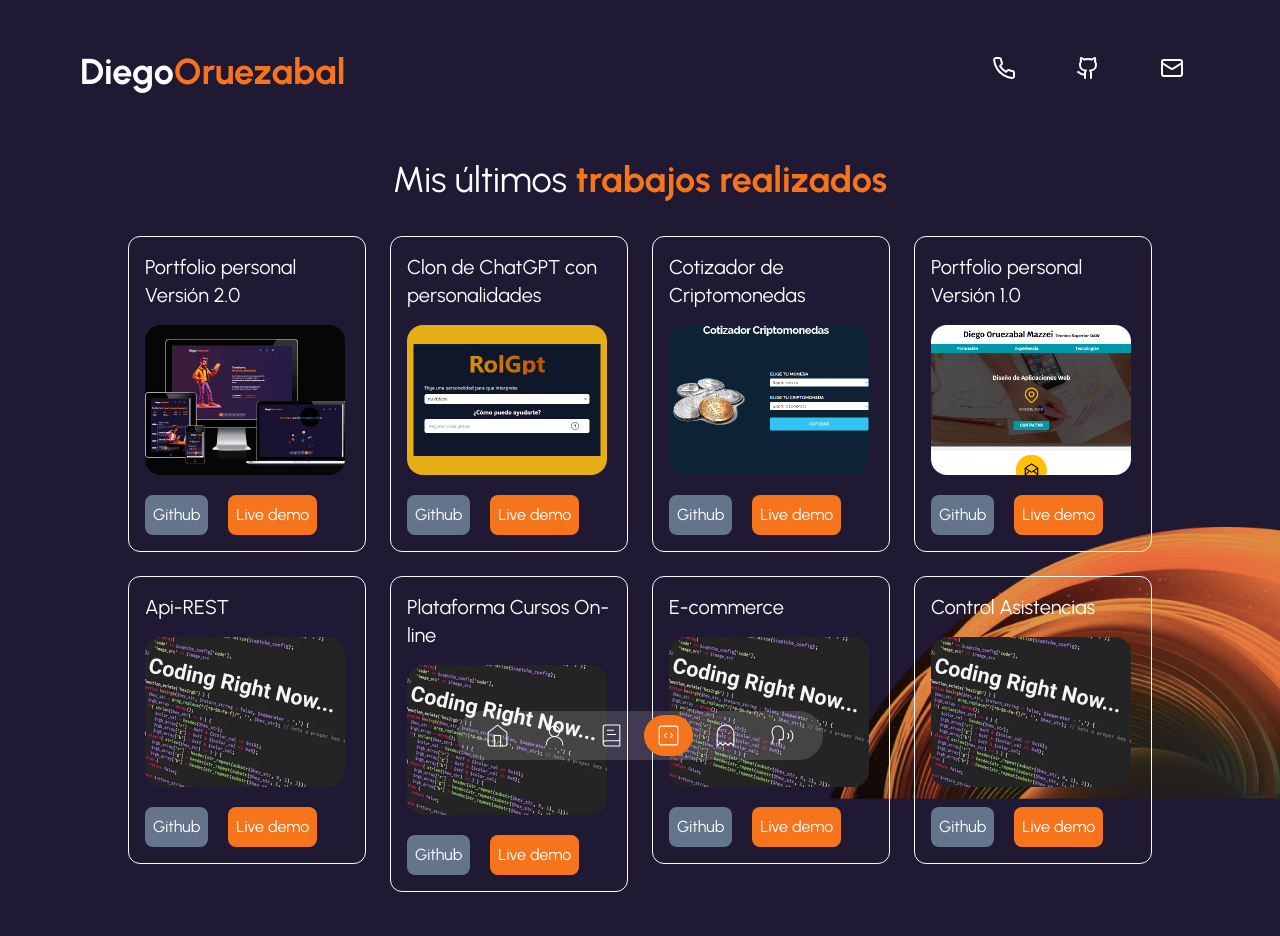
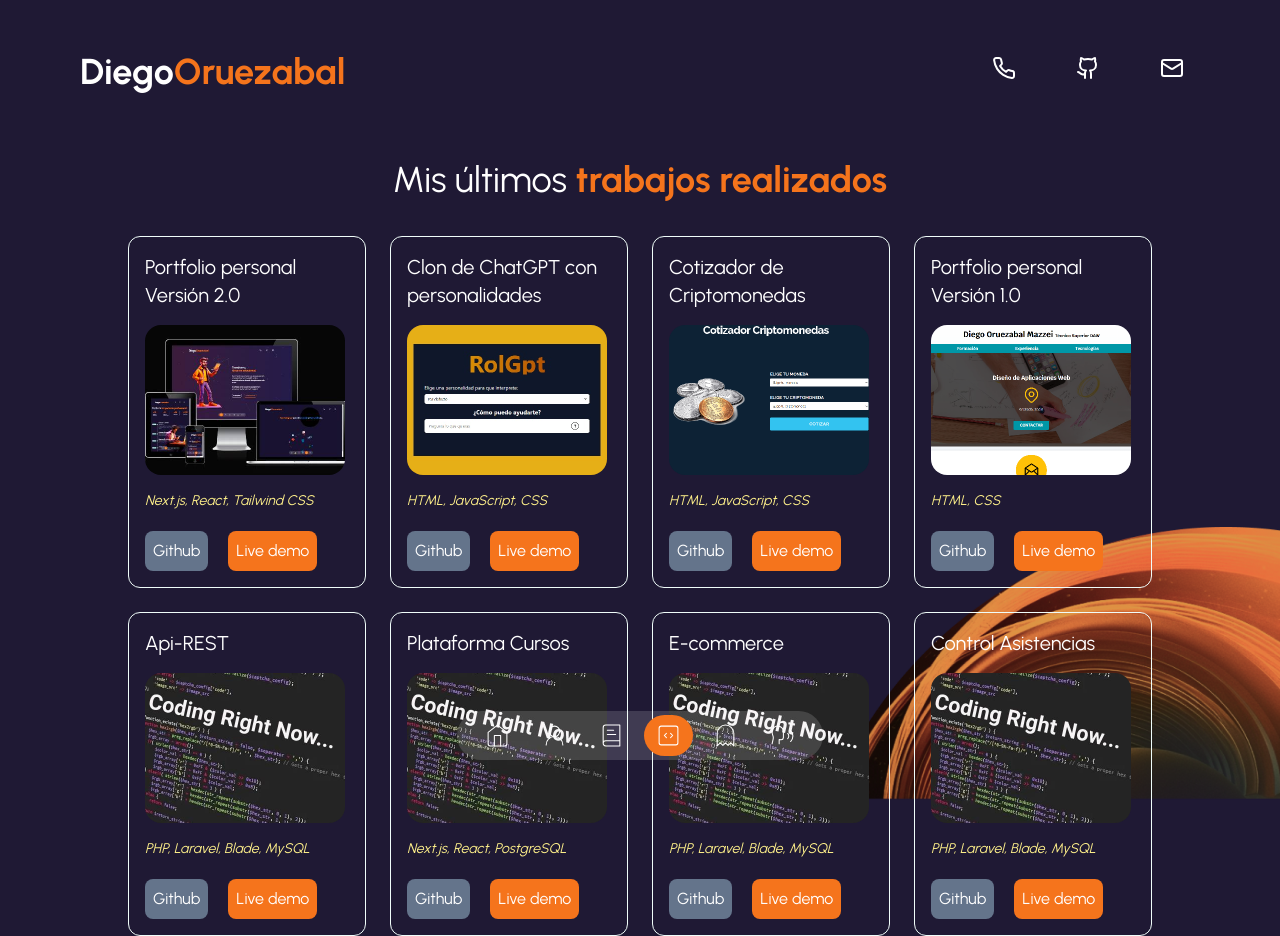
Before and after one commit to Diego-Oruezabal/portfolio-diego, a Next.js app: page /portfolio in a window 1280 px wide. Before the commit the page ends 892 px from the top, so only its background shows below. Built offline with nearby package versions, Linux system fonts and the light colour scheme.

Commit message:
Introducción techs en portfolio

```diff
--- a/components/portfolio-box.tsx
+++ b/components/portfolio-box.tsx
@@ -6,16 +6,17 @@ import Tilt from 'react-parallax-tilt';
 interface PortfolioBoxProps {
     data: {
         id: number,
-        title: string
-        image: string
-        urlGithub: string
-        urlDemo: string
+        title: string,
+        image: string,
+        tech: string,
+        urlGithub: string,
+        urlDemo: string,
     }
 }
 
 const PortfolioBox = (props: PortfolioBoxProps) => {
     const { data } = props
-    const { id, title, image, urlDemo, urlGithub } = data
+    const { id, title, image, tech, urlDemo, urlGithub } = data
 
     return (
         <Tilt>
@@ -29,6 +30,9 @@ const PortfolioBox = (props: PortfolioBoxProps) => {
                 alt="Image"
                 width={200} height={200} className="w-full md:w-[200px] rounded-2xl h-auto"
             />
+
+
+            <p className="mb-4 mt-4 text-sm text-yellow-200 italic">{tech}</p>
 
             <div className="flex gap-5 mt-5">
                 <Link
--- a/data.tsx
+++ b/data.tsx
@@ -171,6 +171,7 @@ export const dataPortfolio = [
         id: 1,
         title: "Portfolio personal Versión 2.0",
         image: "/image-9.jpg",
+        tech: "Next.js, React, Tailwind CSS",
         urlGithub: "https://github.com/Diego-Oruezabal/portfolio-diego",
         urlDemo: "https://doom-portfolio.netlify.app/",
     },
@@ -178,6 +179,7 @@ export const dataPortfolio = [
         id: 2,
         title: "Clon de ChatGPT con personalidades",
         image: "/rolGpt.jpg",
+        tech: "HTML, JavaScript, CSS",
         urlGithub: "https://github.com/Diego-Oruezabal/rolGpt",
         urlDemo: "https://rolgpt.netlify.app/",
     },
@@ -185,6 +187,7 @@ export const dataPortfolio = [
        id: 3,
         title: "Cotizador de Criptomonedas",
         image: "/Crypto.png",
+        tech: "HTML, JavaScript, CSS",
         urlGithub: "https://github.com/Diego-Oruezabal/Criptomonedas",
         urlDemo: "https://cripto-cotizator.netlify.app/",
     },
@@ -192,6 +195,7 @@ export const dataPortfolio = [
         id: 4,
         title: "Portfolio personal Versión 1.0",
         image: "/portfolio_1.0.png",
+        tech: "HTML, CSS",
         urlGithub: "https://github.com/Diego-Oruezabal/portfolio_CV",
         urlDemo: "https://cv-portfolius.netlify.app/",
     },
@@ -199,13 +203,15 @@ export const dataPortfolio = [
         id: 5,
         title: "Api-REST",
         image: "/coding.jpg",
+        tech: "PHP, Laravel, Blade, MySQL",
         urlGithub: "https://github.com/Diego-Oruezabal/api-project",
         urlDemo: "#!",
     },
     {
         id: 6,
-        title: "Plataforma Cursos On-line",
+        title: "Plataforma Cursos",
         image: "/coding.jpg",
+        tech: "Next.js, React, PostgreSQL",
         urlGithub: "https://github.com/Diego-Oruezabal/plataforma-cursos",
         urlDemo: "#!",
     },
@@ -213,6 +219,7 @@ export const dataPortfolio = [
         id: 7,
         title: "E-commerce",
         image: "/coding.jpg",
+        tech: "PHP, Laravel, Blade, MySQL",
         urlGithub: "https://github.com/Diego-Oruezabal/Ecommerce",
         urlDemo: "#!",
     },
@@ -220,6 +227,7 @@ export const dataPortfolio = [
         id: 8,
         title: "Control Asistencias",
         image: "/coding.jpg",
+        tech: "PHP, Laravel, Blade, MySQL",
         urlGithub: "https://github.com/Diego-Oruezabal/Asist",
         urlDemo: "#!",
     }
```
